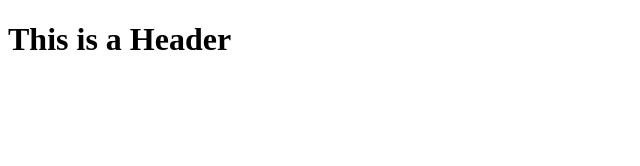
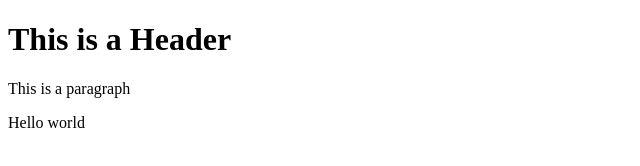
Before and after one commit to EQsNULL/git-test, a plain HTML site: page index.html in a window 1280 px wide. Shown: the whole page, without its empty margins (0-640 px from the left). Drawn offline with Linux system fonts and the light colour scheme.

Commit message:
second commit

```diff
--- a/index.html
+++ b/index.html
@@ -6,5 +6,7 @@
 </head>
 <body>
     <h1>This is a Header</h1>
+    <p>This is a paragraph</p>
+    <p>Hello world</p>
 </body>
 </html>
```
